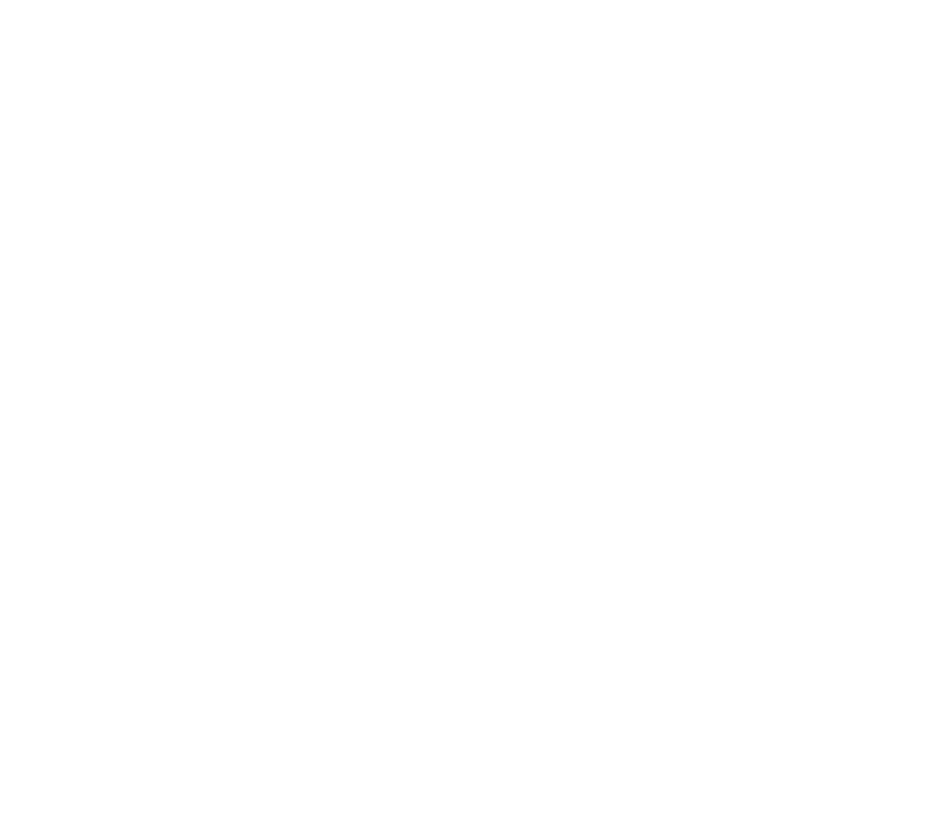
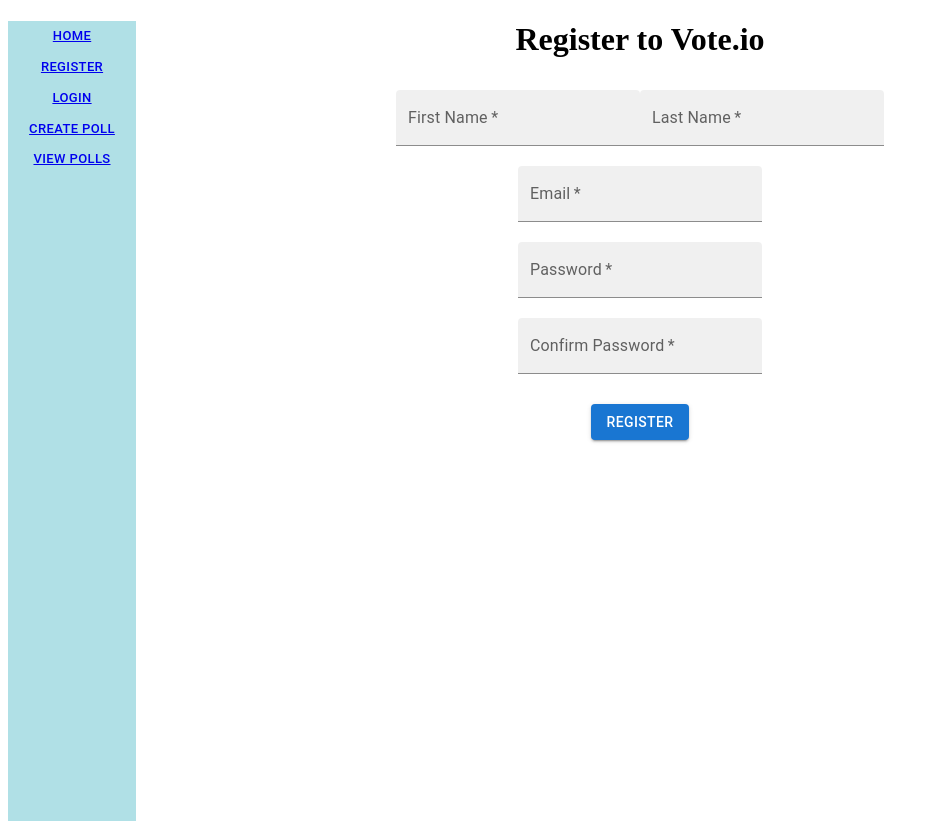
Before and after one commit to arifire21/vote.io, a React (Create React App) app in the folder client/: page /new-user in a window 1280 px wide. Before the commit this address had no page. Shown: the whole page, without its empty margins (0-939 px from the left). Before the commit the page ends 800 px from the top, so only its background shows below. Built offline with nearby package versions, Linux system fonts and the light colour scheme.

Commit message:
register page

```diff
--- a/client/src/components/Navbar.js
+++ b/client/src/components/Navbar.js
@@ -8,6 +8,11 @@
                 <div className="navlink-item">
                     <Button variant="text" size="small">
                         <Link to="/">Home</Link>
+                    </Button>
+                </div>
+                <div className="navlink-item">
+                    <Button variant="text" size="small">
+                        <Link to="/new-user">Register</Link>
                     </Button>
                 </div>
                 <div className="navlink-item">
--- a/client/src/index.js
+++ b/client/src/index.js
@@ -7,7 +7,9 @@
 //pages
 import Login from './pages/login';
 import CreatePoll from './pages/create-poll';
-import ViewPoll from './pages/view-poll'
+import ViewPoll from './pages/view-poll';
+import NewUser from './pages/new-user';
+import VotePage from './pages/vote';
 
 ReactDOM.render(
   <BrowserRouter>
@@ -17,6 +19,8 @@
         <Route path="/login" element={<Login />} />
         <Route path="/create-poll" element={<CreatePoll />} />
         <Route path="/view-poll" element={<ViewPoll />} />
+        <Route path="/new-user" element={<NewUser />} />
+        <Route path="/vote" element={<VotePage />} />
       </Routes>
     </React.StrictMode>
   </BrowserRouter>,
--- /dev/null
+++ b/client/src/pages/new-user.js
@@ -0,0 +1,75 @@
+import React, {useState} from "react";
+import TextField from '@mui/material/TextField';
+import Button from '@mui/material/Button';
+import { Link } from "react-router-dom";
+import Navbar from "../components/Navbar";
+
+export default function NewUser() {
+    const [password , setPassword] = useState('');
+    const [confPassword , setConfPassword] = useState('');
+
+    // function to update state of password with
+    // value enter by user in form
+    const handlePasswordChange =(e)=>{
+        setPassword(e.target.value);
+    }
+    // function to update state of confirm password
+    // with value enter by user in form
+    const handleConfPasswordChange =(e)=>{
+        setConfPassword(e.target.value);
+    }
+    // below function will be called when user
+    // click on submit button .
+    const handleSubmit=(e)=>{
+    if(password!=confPassword)
+        {
+            // if 'password' and 'confirm password'
+            // does not match.
+            alert("Passwords do not match.");
+        }
+    }
+
+    return (
+      <div>
+        <Navbar/>
+
+          <h1>Register to Vote.io</h1>
+          <div className="form-container">
+            <div className="form-item">
+              <TextField id="new-user-fn" variant="filled" label="First Name" required="true"/>
+              <TextField id="new-user-ln" variant="filled" label="Last Name" required="true"/>
+            </div>
+            <div className="form-item">
+              <TextField id="new-user-email" variant="filled" label="Email" required="true"/>
+            </div>
+           {/* <div className="form-item">
+              <TextField id="new0user-pw" variant="filled" label="Passw" required="true"/>
+            </div> */}
+
+            <div className="form-item">
+                <TextField
+                    id="filled-password-input"
+                    label="Password"
+                    type="password"
+                    variant="filled"
+                    required="true"
+                />
+            </div>
+
+            <div className="form-item">
+                <TextField
+                    id="filled-password-input"
+                    label="Confirm Password"
+                    type="password"
+                    variant="filled"
+                    required="true"
+                />
+            </div>
+
+            <div className="form-item submit-btn">
+              <Button variant="contained">Register</Button>
+            </div>
+          </div>
+      </div>
+    );
+  }
```
